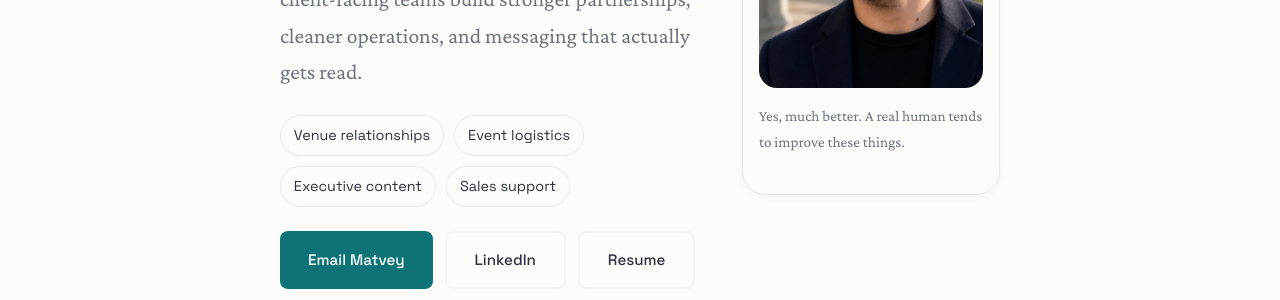
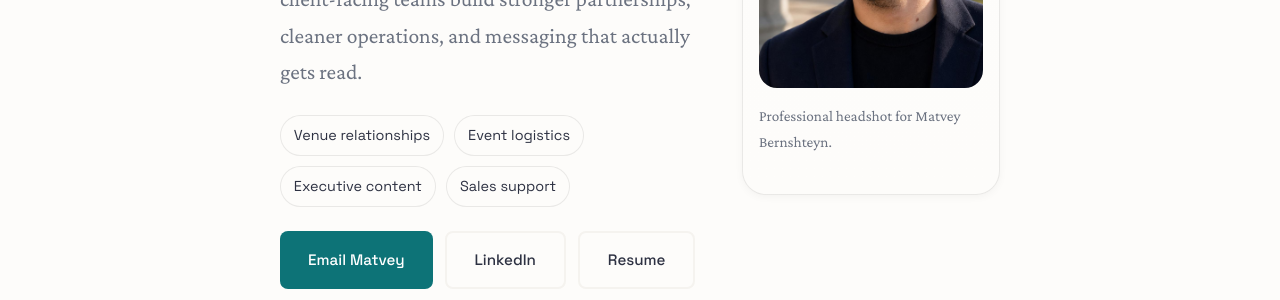
Before and after one commit to Masha-L/masha-l.github.io, a Jekyll site: the page matt-bernshteyn/index.html, which Jekyll copies as it is, in a window 1280 px wide and 900 px high, scrolled down 325 px. Shown: the part 153-453 px from the top of the window. Built offline with Jekyll 4.4.1, drawn with Linux system fonts in a browser that asks for light colours.

Commit message:
Soften Matvey headshot caption

```diff
--- a/matt-bernshteyn/index.html
+++ b/matt-bernshteyn/index.html
@@ -80,7 +80,7 @@
         </div>
         <div class="hero-photo-card">
           <img src="./headshot.jpg" alt="Portrait of Matvey Bernshteyn" class="hero-photo">
-          <p class="photo-note">Yes, much better. A real human tends to improve these things.</p>
+          <p class="photo-note">Professional headshot for Matvey Bernshteyn.</p>
         </div>
       </div>
     </section>
```
